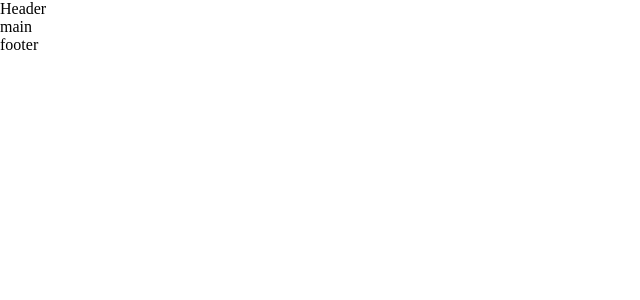
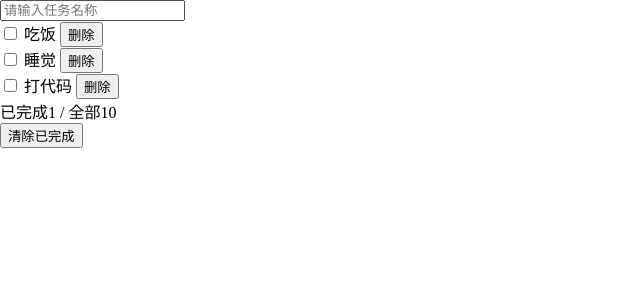
Before and after one commit to changxianglin/vue3-todolist, a Vue app: page / in a window 1280 px wide. Shown: the top 300 px of the page, without its empty margins (0-640 px from the left). Built offline with nearby package versions, Linux system fonts and the light colour scheme.

Commit message:
init todolist

```diff
--- a/src/components/navFooter/NavFooter.vue
+++ b/src/components/navFooter/NavFooter.vue
@@ -1,9 +1,16 @@
 <template>
-  <div>footer</div>
+  <div>
+    <div>
+      已完成{{isComplete}} / 全部{{all}}
+    </div>
+    <div v-if="isComplete > 0">
+      <button>清除已完成</button>
+    </div>
+  </div>
 </template>
 
 <script>
-import { defineComponent } from 'vue';
+import { defineComponent, ref, } from 'vue';
 export default defineComponent({
   name: 'NavFooter',
   props: {
@@ -14,8 +21,11 @@
   },
 
   setup(props, ctx) {
+    let isComplete = ref(1)
+    let all = ref(10)
     return {
-
+      isComplete,
+      all,
     }
   }
 })
--- a/src/components/navHeader/NavHeader.vue
+++ b/src/components/navHeader/NavHeader.vue
@@ -1,5 +1,7 @@
 <template>
-  <div>Header</div>
+  <div>
+    <input placeholder="请输入任务名称" v-model="value" />
+  </div>
 </template>
 
 <script>
@@ -14,8 +16,9 @@
   },
 
   setup(props, ctx) {
+    let value = ''
     return {
-
+      value
     }
   }
 })
--- a/src/components/navMain/NavMain.vue
+++ b/src/components/navMain/NavMain.vue
@@ -1,9 +1,15 @@
 <template>
-  <div>main</div>
+  <div v-for="(item, index) in list" :key="index">
+    <div>
+      <input type="checkbox" v-model="item.complete" />
+      {{ item.title }}
+      <button>删除</button>
+    </div>
+  </div>
 </template>
 
 <script>
-import { defineComponent } from 'vue';
+import { defineComponent, ref } from 'vue';
 export default defineComponent({
   name: 'NavMain',
   props: {
@@ -14,8 +20,22 @@
   },
 
   setup(props, ctx) {
+    let list = ref([
+      {
+        title: '吃饭',
+        complete: false,
+      },
+      {
+        title: '睡觉',
+        complete: false,
+      },
+      {
+        title: '打代码',
+        complete: false,
+      }
+    ])
     return {
-
+      list,
     }
   }
 })
```
